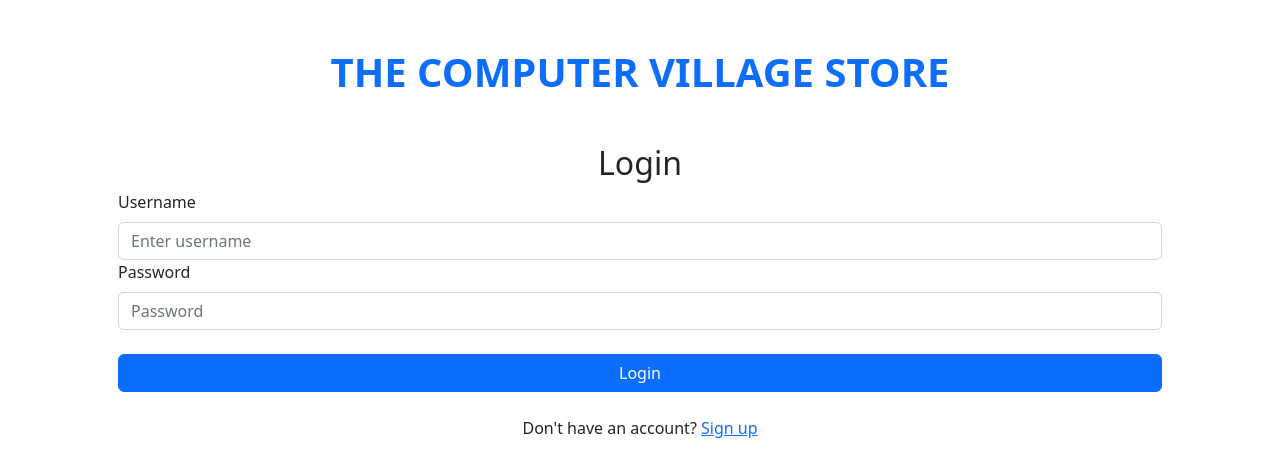
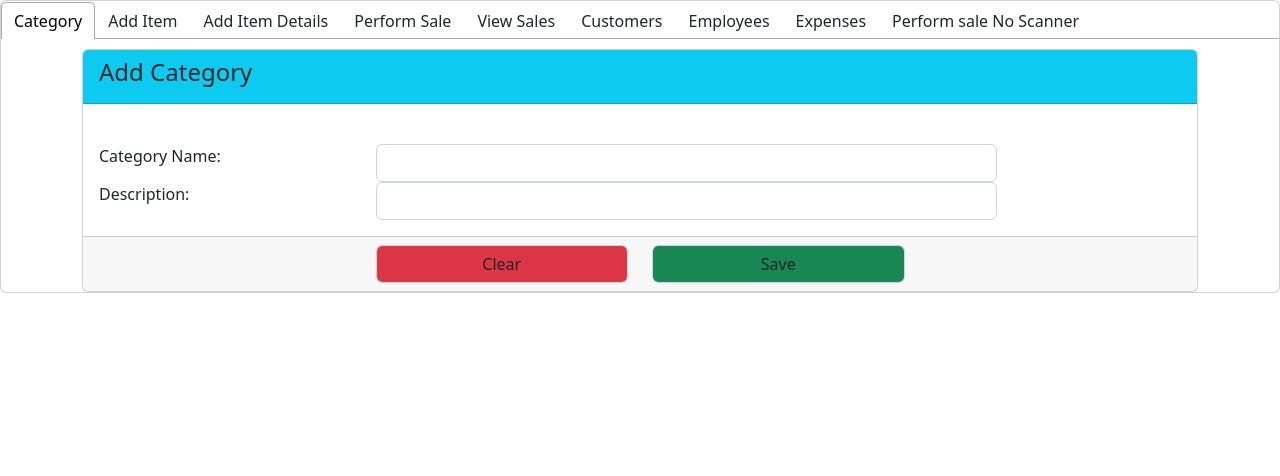
Before and after one commit to xnkafu/ezbuzmanager_fe, a React (Create React App) app: page /dashboard in a window 1280 px wide. Shown: the top 476 px of the page. Built offline with nearby package versions, Linux system fonts and the light colour scheme.

Commit message:
updated backend links

```diff
--- a/src/index.js
+++ b/src/index.js
@@ -21,9 +21,7 @@ root.render(
     <Router>
       <Switch>
 
-        <Route path=''>
-          <LoginComp />
-        </Route>
+
         <Route path='/login'>
           <LoginComp />
         </Route>
```
